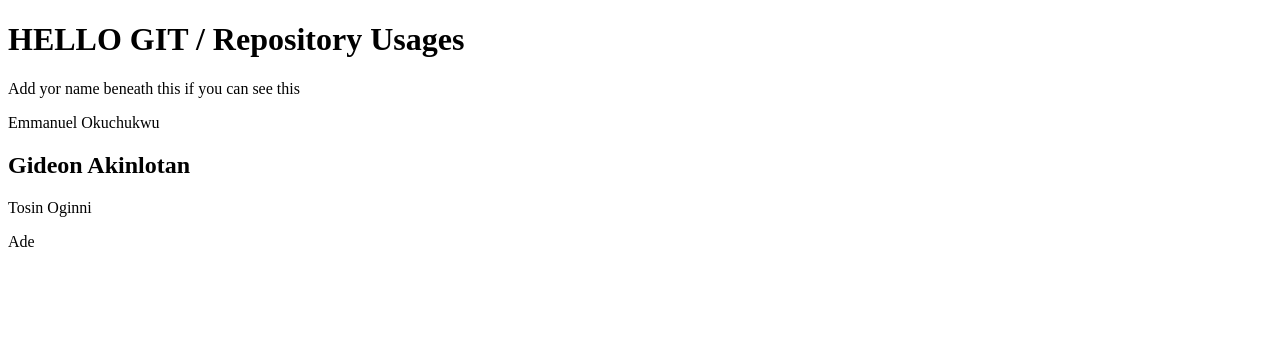
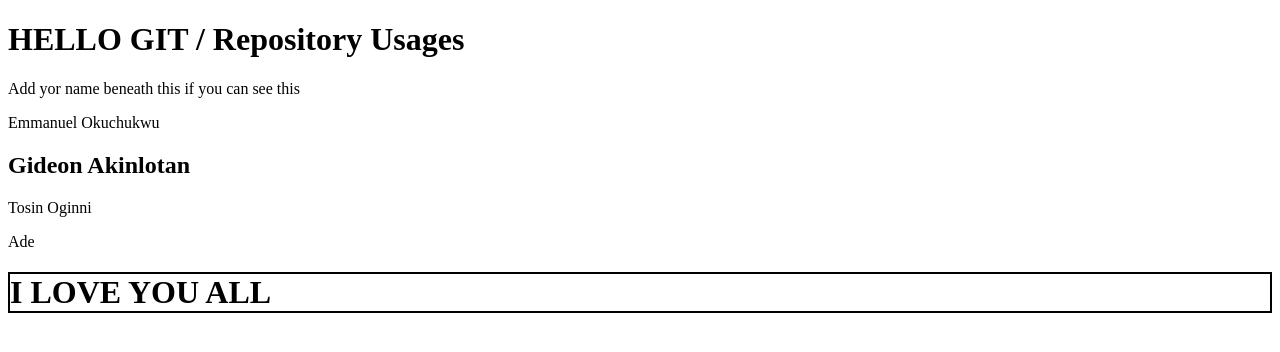
Before and after one commit to ng111w/test_usages_2, a plain HTML site: page index.html in a window 1280 px wide. Drawn offline with Linux system fonts and the light colour scheme.

Commit message:
Love you all.

```diff
--- a/index.html
+++ b/index.html
@@ -11,6 +11,9 @@
     <h2>Gideon Akinlotan</h2>
     <p>Tosin Oginni</p>
     <P>Ade</P>
+    <h1 style="border: 2px solid black">
+        I LOVE YOU ALL
+    </h1>
 
 </body>
 </html>
```
